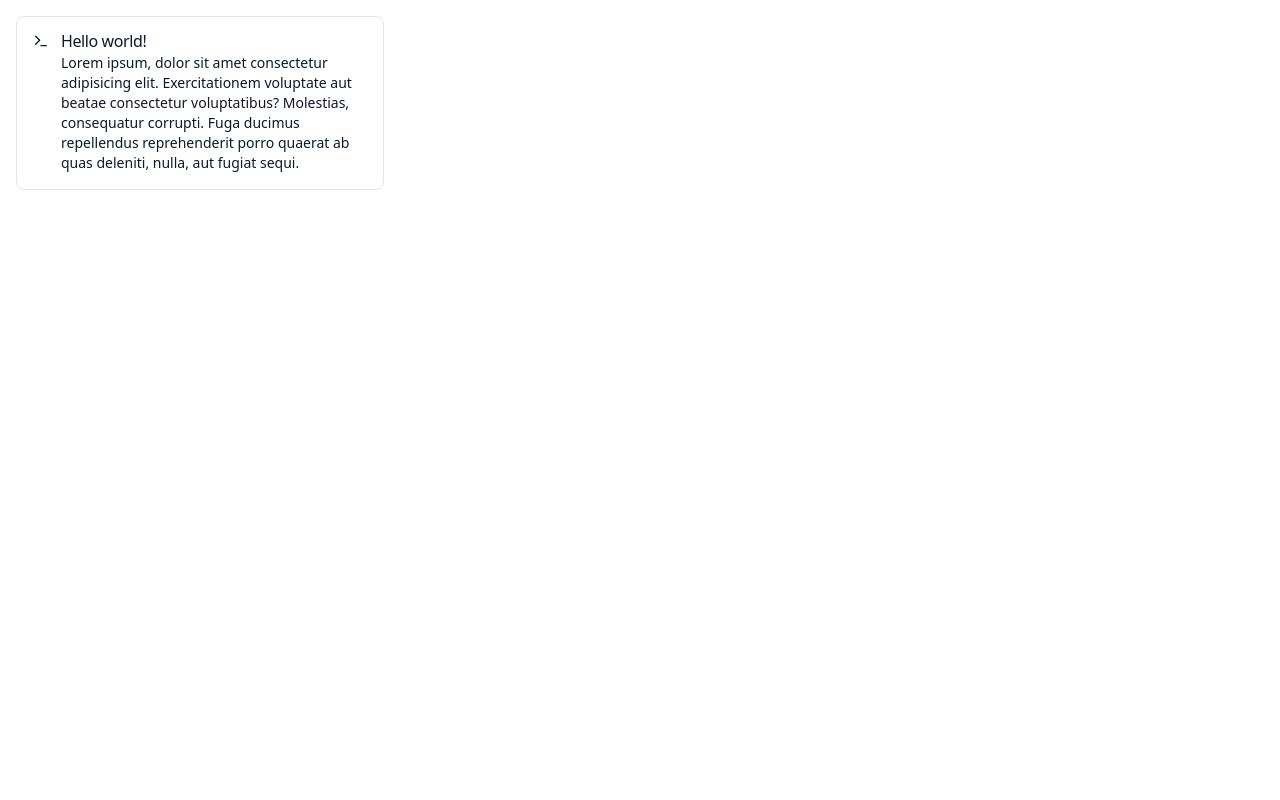
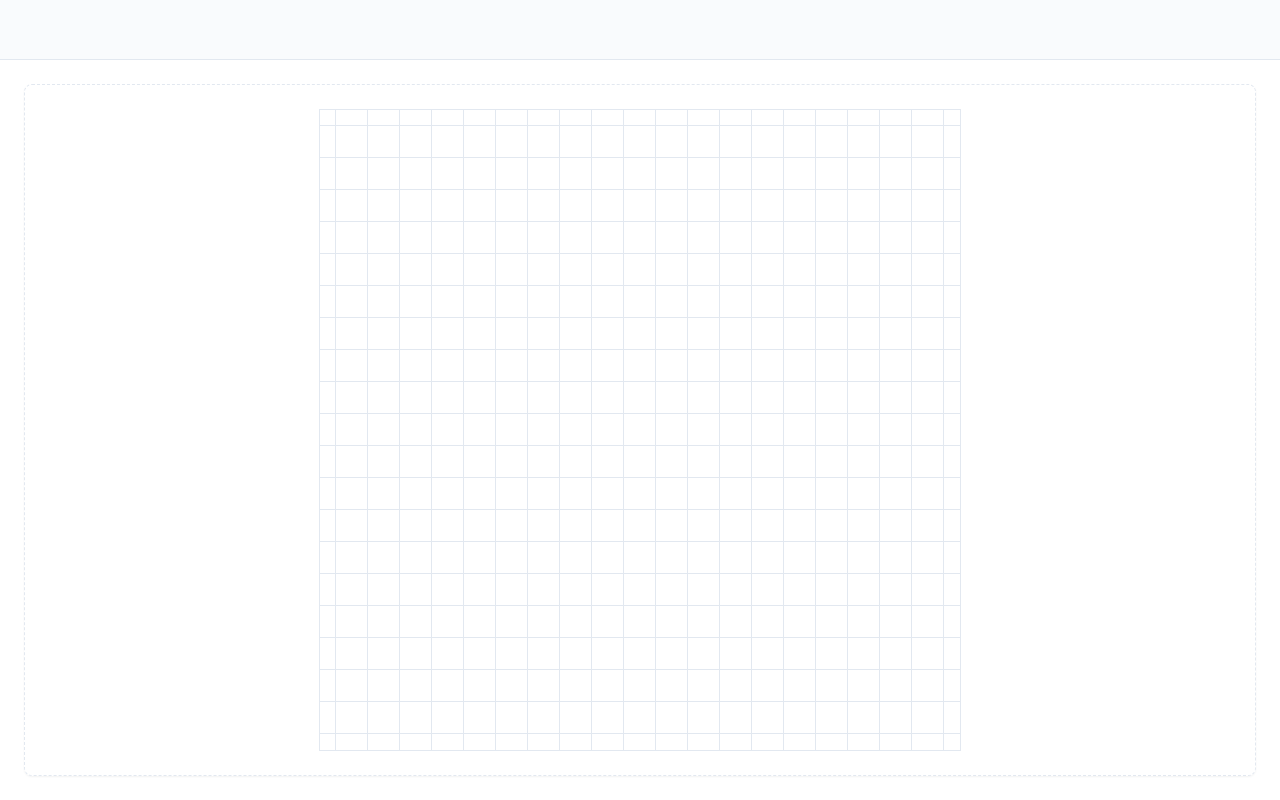
Before and after one commit to Kavalorn/dots-game, a React (Create React App) app: page / in a window 1280 px wide. Built offline with nearby package versions, Linux system fonts and the light colour scheme.

Commit message:
feat/added simple html grid

```diff
--- a/src/app/ui/App.tsx
+++ b/src/app/ui/App.tsx
@@ -1,22 +1,11 @@
 
-import { Terminal } from 'lucide-react';
 import './styles.global.css';
-import React from 'react';
-import { Alert, AlertTitle, AlertDescription } from '~shared/components/ui/alert';
+import { Game } from '~pages/Game/ui';
 
 export function App() {
   return (
     <div test-id="test-root">
-      <div className='p-4 w-[400px]'>
-        <Alert>
-          <Terminal className="h-4 w-4" />
-          <AlertTitle>Hello world!</AlertTitle>
-          <AlertDescription>
-            Lorem ipsum, dolor sit amet consectetur adipisicing elit. Exercitationem voluptate aut beatae consectetur voluptatibus? Molestias, consequatur corrupti. Fuga ducimus repellendus reprehenderit porro quaerat ab quas deleniti, nulla, aut fugiat sequi.
-          </AlertDescription>
-        </Alert>
-
-      </div>
+        <Game />
     </div>
   );
 }
--- /dev/null
+++ b/src/entities/Grid/models/Grid.ts
@@ -0,0 +1,38 @@
+export enum GridCellOccupation {
+    PLAYER,
+    ENEMY,
+    EMPTY
+}
+
+type GridCellData = {
+    occupiedBy: GridCellOccupation;
+}
+
+interface GridParameters {
+    size: number;
+}
+
+export class Grid {
+    private readonly grid: GridCellData[][] = [];
+
+    constructor(parameters: GridParameters) {
+        this.generateGrid(parameters);
+    }
+
+    private generateGrid(parameters: GridParameters) {
+        for (let i = 0; i < parameters.size; i++) {
+            this.grid[i] = [];
+            for (let j = 0; j < parameters.size; j++) {
+                this.grid[i][j] = {
+                    occupiedBy: GridCellOccupation.EMPTY
+                };
+            }
+        }
+    }
+
+    public updateCell(x: number, y: number, occupation: GridCellOccupation) {
+        if (this.grid[x] && this.grid[x][y]) {
+            this.grid[x][y].occupiedBy = occupation;
+        }
+    }
+}
--- /dev/null
+++ b/src/entities/Grid/ui/GridCell.tsx
@@ -0,0 +1,32 @@
+import React, { useState } from 'react';
+import { GridCellOccupation } from '../models/Grid';
+
+interface GridCellProps {
+    initialOccupation: GridCellOccupation;
+    onOccupationChange: (newOccupation: GridCellOccupation) => void;
+}
+
+const GridCell: React.FC<GridCellProps> = ({ initialOccupation, onOccupationChange }) => {
+    const [occupation, setOccupation] = useState(initialOccupation);
+
+    const handleClick = () => {
+        const newOccupation = occupation === GridCellOccupation.EMPTY ? GridCellOccupation.PLAYER : GridCellOccupation.EMPTY;
+        setOccupation(newOccupation);
+        onOccupationChange(newOccupation);
+    };
+
+    return (
+        <div onClick={handleClick}>
+            <div className='flex'>
+                <div className='border-b border-r h-4 w-4' />
+                <div className='border-b h-4 w-4'/>
+            </div>
+            <div className='flex'>
+                <div className='border-r h-4 w-4' />
+                <div className='h-4 w-4'>{occupation === GridCellOccupation.PLAYER ? <div className='h-2 w-2 rounded-full bg-blue-800 relative -top-[4.5px] -left-[4.5px]' /> : null}</div>
+            </div>
+        </div>
+    );
+};
+
+export default GridCell;
--- /dev/null
+++ b/src/entities/Grid/ui/GridComponent.tsx
@@ -0,0 +1,40 @@
+import React from 'react';
+import GridCell from './GridCell';
+import { GridCellOccupation } from '../models/Grid';
+
+interface GridProps {
+    size: number;
+}
+
+const GridComponent: React.FC<GridProps> = ({ size }) => {
+    const initialGrid = Array.from({ length: size }, () =>
+        Array.from({ length: size }, () => GridCellOccupation.EMPTY)
+    );
+
+    const [grid, setGrid] = React.useState(initialGrid);
+
+    const handleOccupationChange = (x: number, y: number, newOccupation: GridCellOccupation) => {
+        const newGrid = grid.map((row, rowIndex) =>
+            row.map((cell, colIndex) => (rowIndex === x && colIndex === y ? newOccupation : cell))
+        );
+        setGrid(newGrid);
+    };
+
+    return (
+        <div className='border'>
+            {grid.map((row, rowIndex) => (
+                <div key={rowIndex} style={{ display: 'flex' }}>
+                    {row.map((cell, colIndex) => (
+                        <GridCell
+                            key={colIndex}
+                            initialOccupation={cell}
+                            onOccupationChange={(newOccupation) => handleOccupationChange(rowIndex, colIndex, newOccupation)}
+                        />
+                    ))}
+                </div>
+            ))}
+        </div>
+    );
+};
+
+export default GridComponent;
--- /dev/null
+++ b/src/pages/Game/ui/Game.tsx
@@ -0,0 +1,20 @@
+import GridComponent from "~entities/Grid/ui/GridComponent";
+
+export function Game() {
+
+    return (
+        <div className="grid min-h-screen w-full">
+            <div className="flex flex-col">
+                <header className="flex h-14 items-center gap-4 border-b bg-muted/40 px-4 lg:h-[60px] lg:px-6">
+                </header>
+                <main className="flex flex-1 flex-col gap-4 p-4 lg:gap-6 lg:p-6">
+                    <div
+                        className="flex flex-1 items-center justify-center rounded-lg border border-dashed shadow-sm" x-chunk="dashboard-02-chunk-1"
+                    >
+                        <GridComponent size={20} />
+                    </div>
+                </main>
+            </div>
+        </div>
+    )
+}
--- /dev/null
+++ b/src/pages/Game/ui/index.ts
@@ -0,0 +1 @@
+export * from './Game'
```
